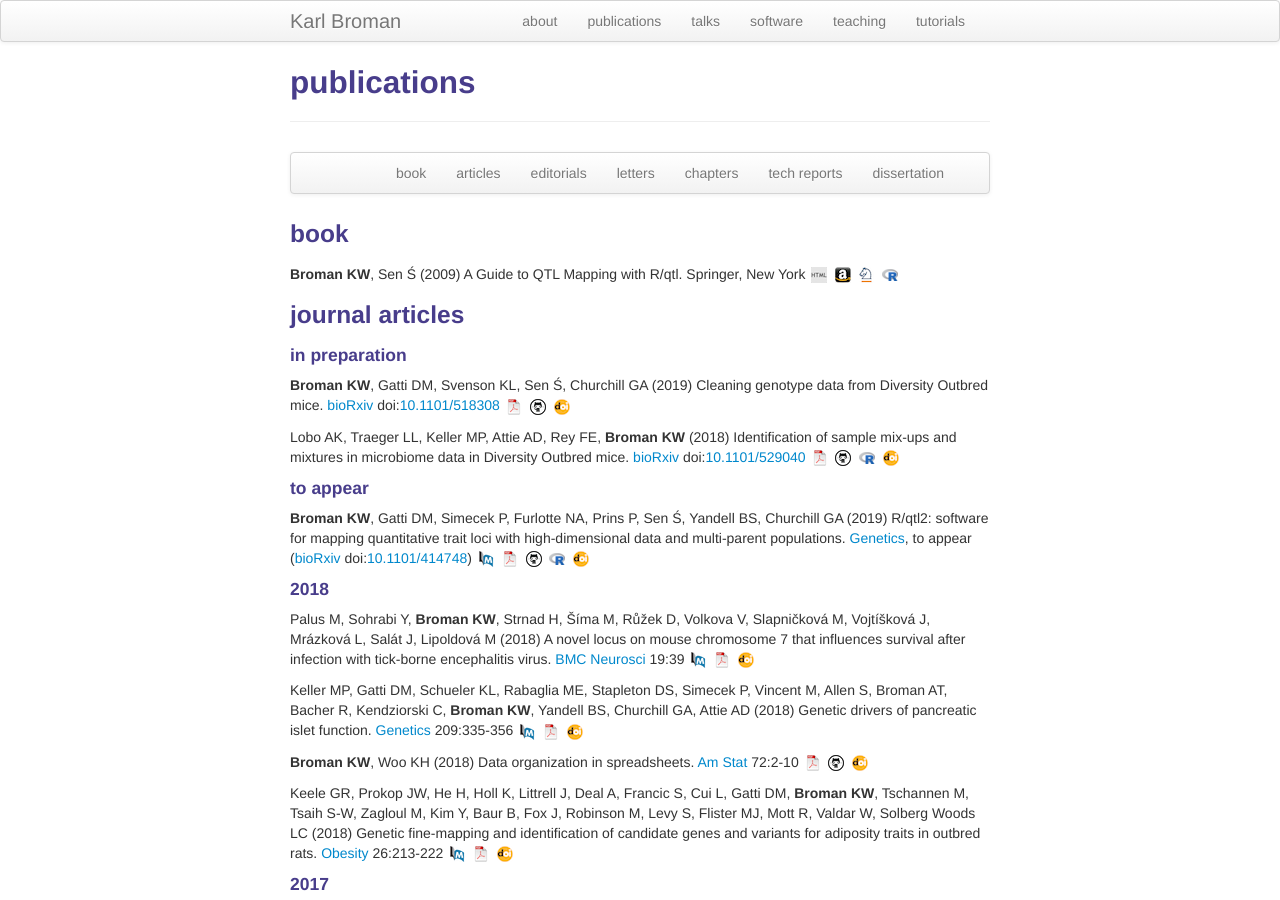
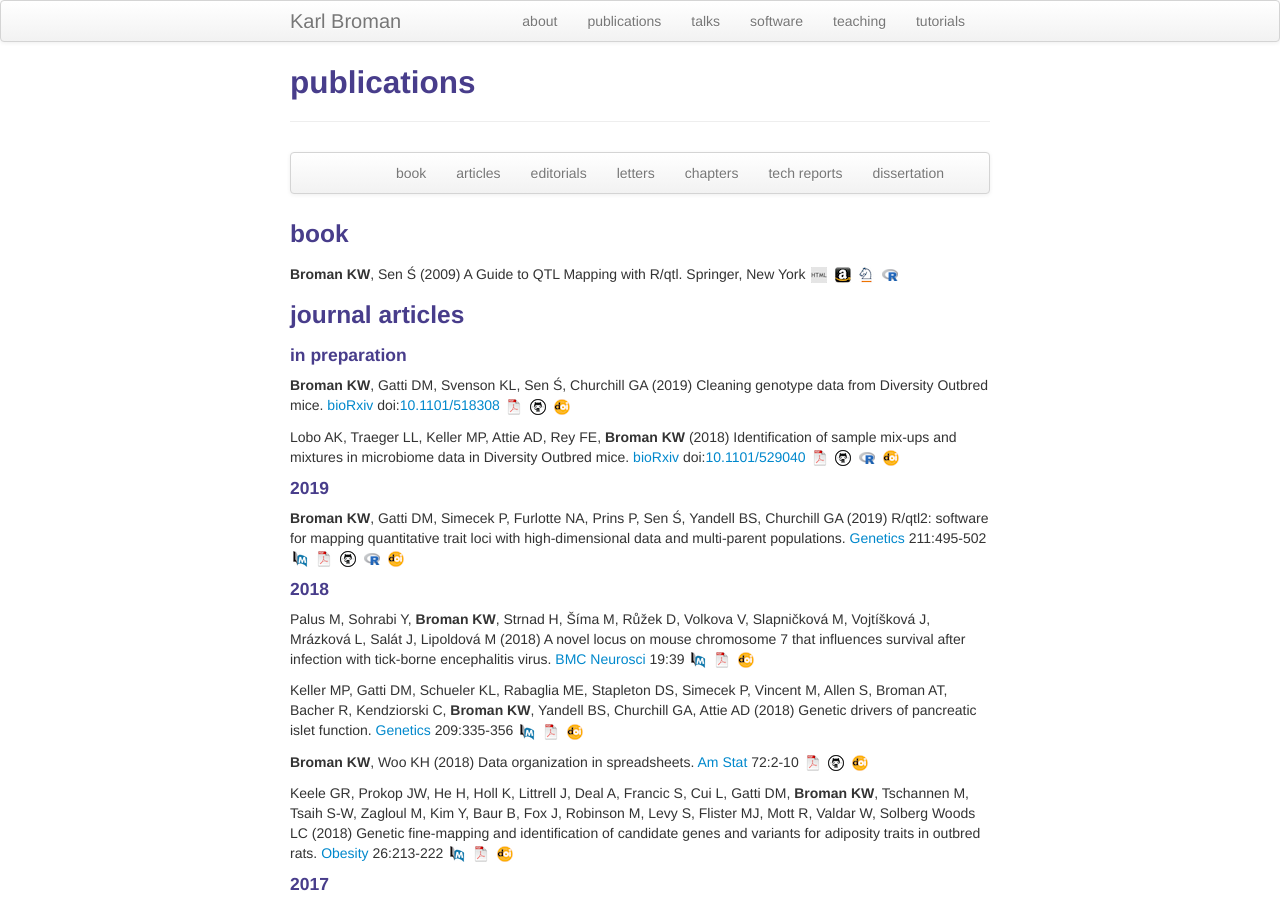
Before and after one commit to kbroman/kbroman.github.io, a Jekyll site: the page built from pages/pubs.md, in a window 1280 px wide and 900 px high. Built offline with Jekyll 4.4.1, drawn with Linux system fonts in a browser that asks for light colours.

Commit message:
R/qtl2 paper now published

```diff
--- a/pages/pubs.md
+++ b/pages/pubs.md
@@ -48,19 +48,18 @@
 [![doi](icons16/doi-icon.png)](https://doi.org/10.1101/529040)
 
 
-#### to appear
+#### 2019
 
 **Broman KW**, Gatti DM, Simecek P, Furlotte NA, Prins P, Sen &#346;,
 Yandell BS, Churchill GA (2019)
 R/qtl2: software for mapping quantitative trait loci with
 high-dimensional data and multi-parent populations.
-[Genetics](http://genetics.org), to appear
-([bioRxiv](https://www.biorxiv.org) doi:[10.1101/414748](https://doi.org/10.1101/414748))
+[Genetics](http://genetics.org) 211:495-502
 [![PubMed](icons16/pubmed-icon.png)](https://www.ncbi.nlm.nih.gov/pubmed/30591514)
 [![pdf](icons16/pdf-icon.png)](https://www.biostat.wisc.edu/~kbroman/publications/rqtl2_paper.pdf)
 [![GitHub](icons16/github-icon.png)](https://github.com/kbroman/Paper_Rqtl2)
 [![R/qtl2 software](icons16/R-icon.png)](https://kbroman.org/qtl2)
-[![doi](icons16/doi-icon.png)](https://doi.org/10.1101/414748)
+[![doi](icons16/doi-icon.png)](https://doi.org/10.1534/genetics.118.301595)
 
 
 #### 2018
```
